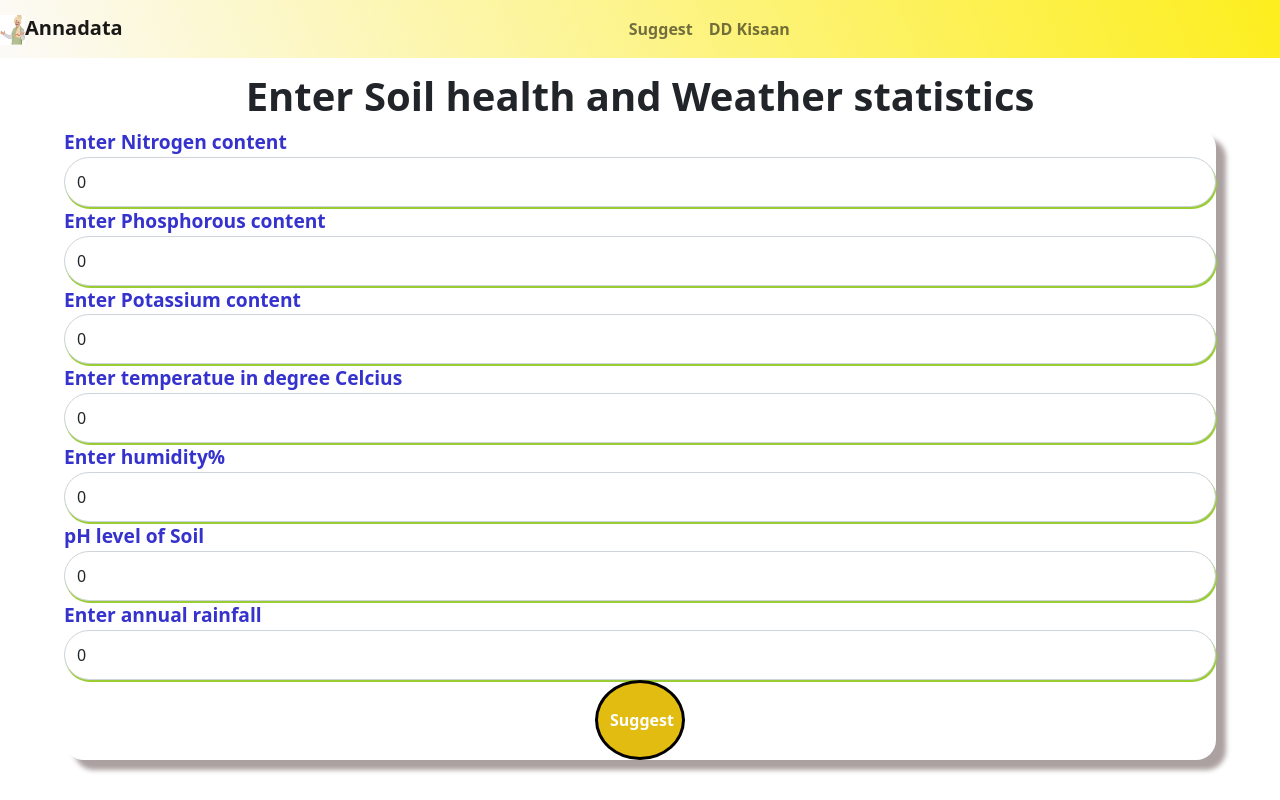
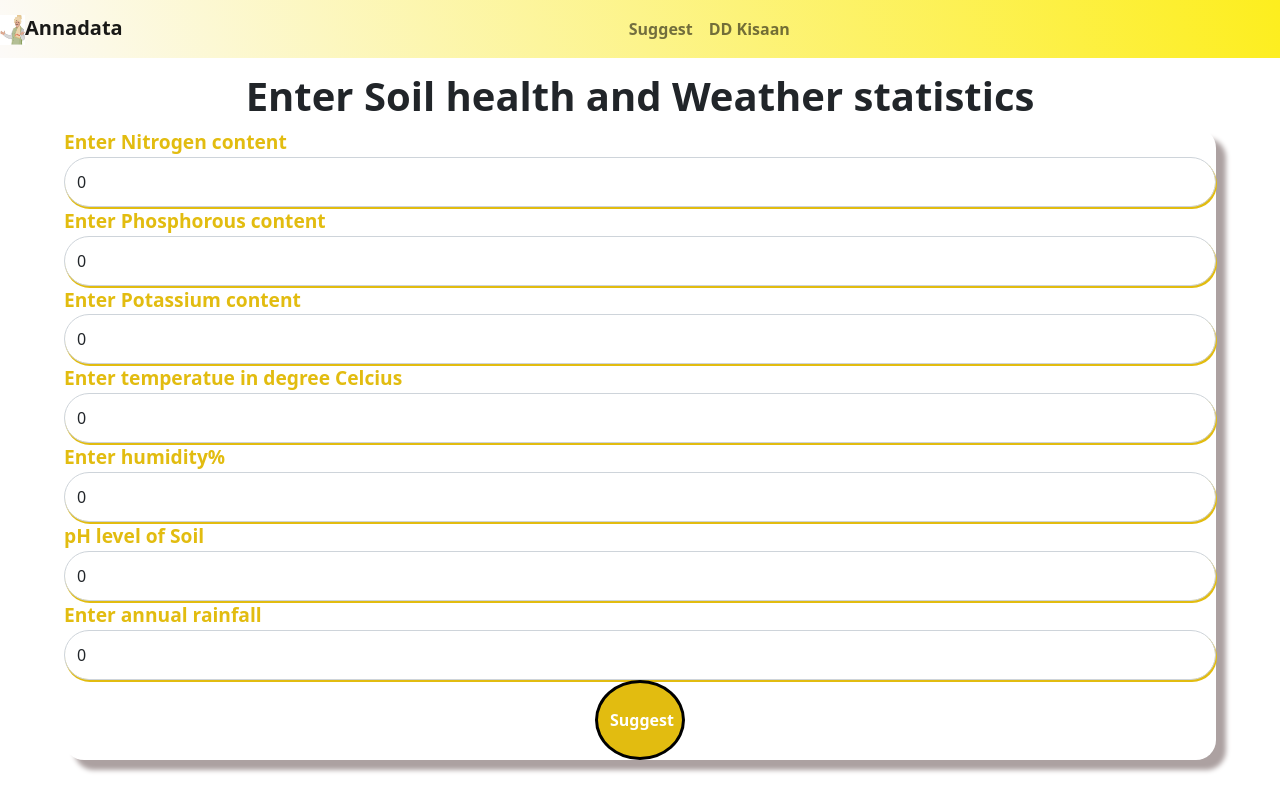
Before and after one commit to Shreyash1601/Annadata-frontend-Vercel, a React (Create React App) app: page /Suggest in a window 1280 px wide. Built offline with nearby package versions, Linux system fonts and the light colour scheme.

Commit message:
UI changed

```diff
--- a/src/components/Suggest/suggest.css
+++ b/src/components/Suggest/suggest.css
@@ -6,7 +6,7 @@
     box-shadow: 10px 10px 5px #aca1a1;
     font-size: larger;
     font-weight: bold;
-    color:rgb(53, 50, 205);
+    color:rgb(226, 188, 16);
     display: flex;
     flex-direction: column;
 }
@@ -35,5 +35,5 @@
     height: 50px;
     margin:auto;
     border-radius:25px;
-    box-shadow: 1px 2px 0.5px yellowgreen;
+    box-shadow: 1px 2px 0.5px rgb(226,188,16);
 }
```
